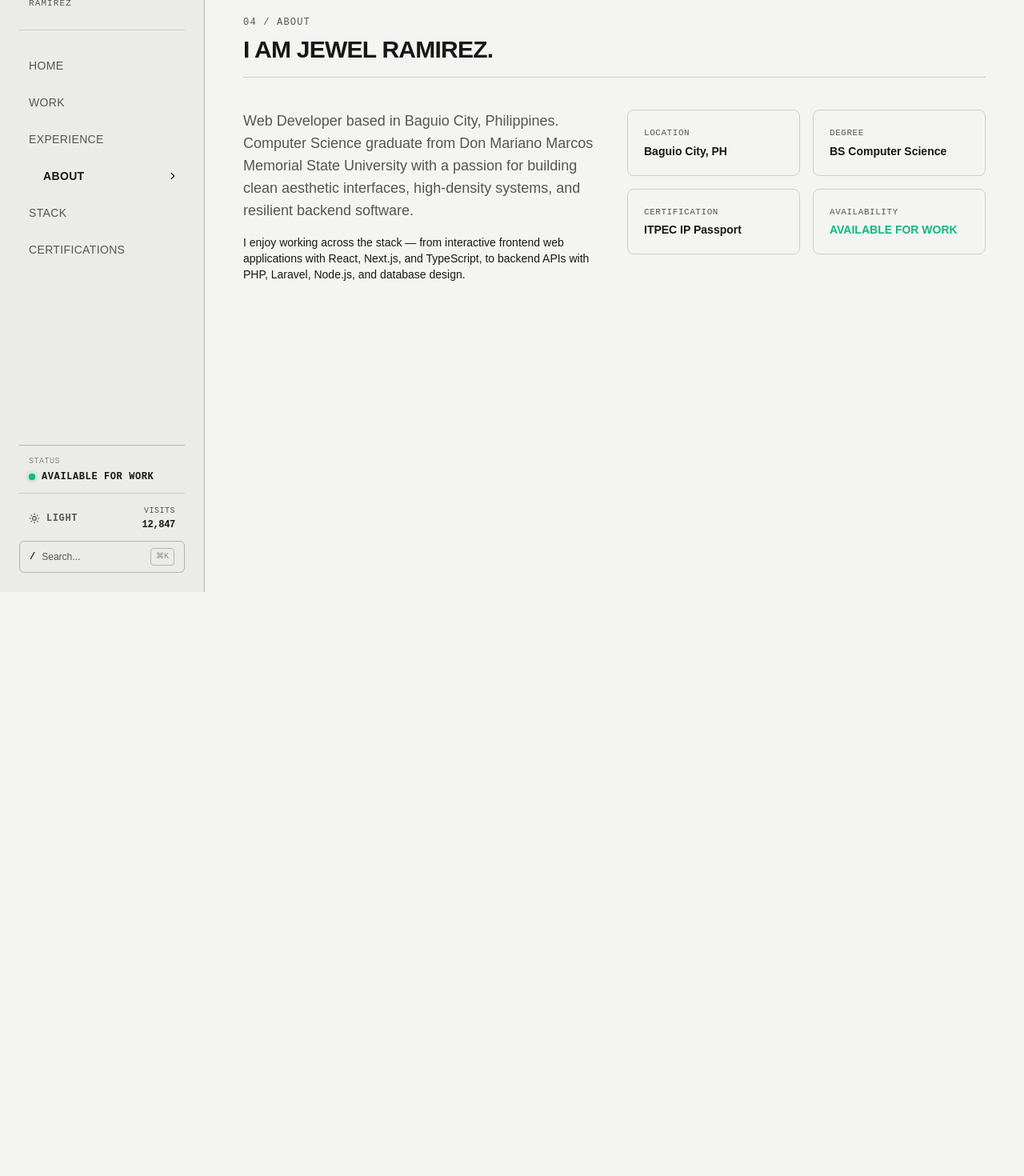
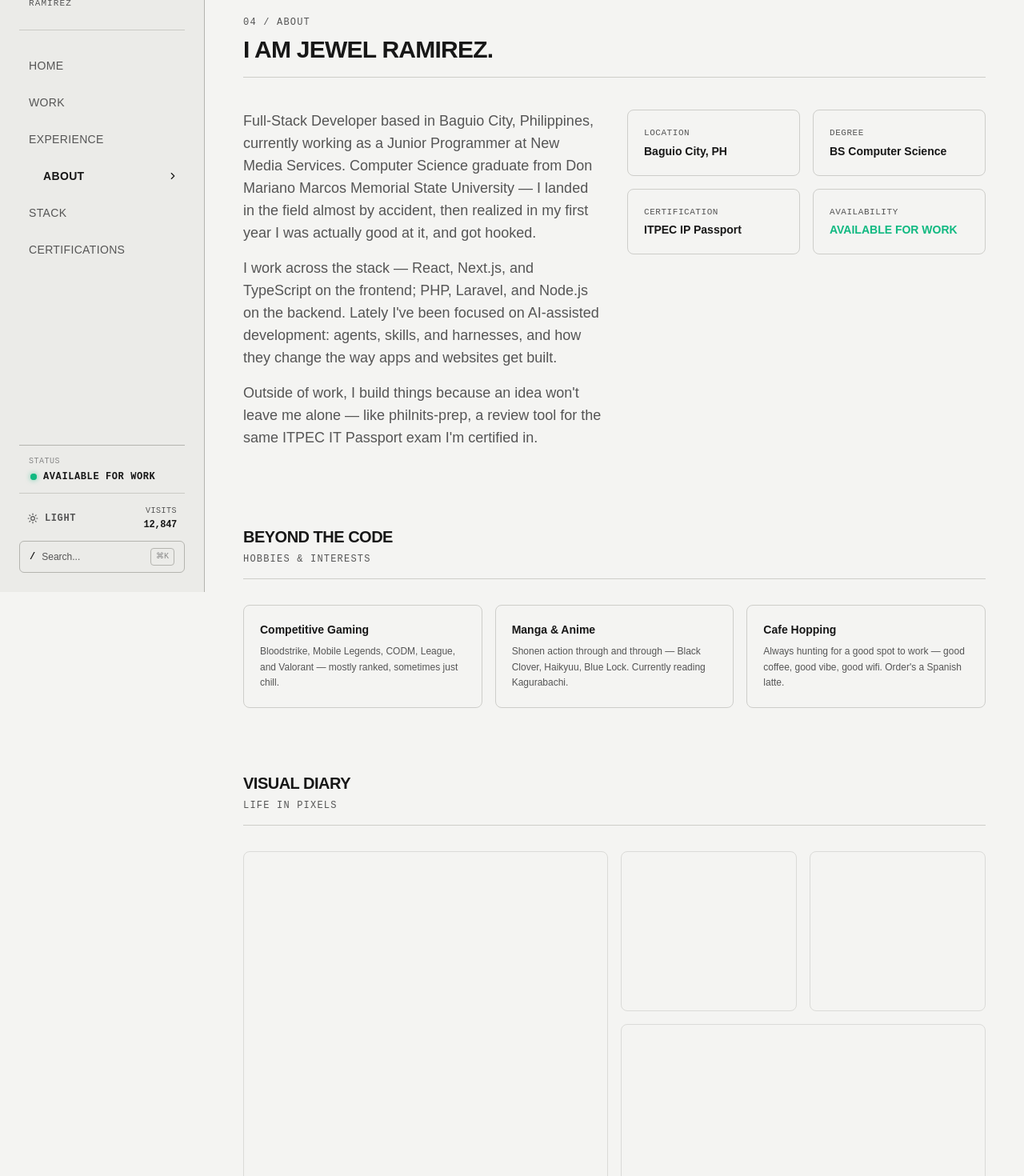
Before and after one commit to p1llows/jewel-portfolio, a Next.js app: page /about in a window 1280 px wide. Shown: the part 60-1530 px from the top of the page at 80% size. Before the commit the page ends 800 px from the top, so only its background shows below. Built offline with nearby package versions, Linux system fonts and the light colour scheme.

Commit message:
feat: add ExperienceSection, Navigation, and AboutSection components

```diff
--- a/src/components/about/AboutSection.tsx
+++ b/src/components/about/AboutSection.tsx
@@ -15,12 +15,17 @@ export function AboutSection({ isPreview = false }: AboutSectionProps) {
       <div className="grid gap-6 sm:gap-8 lg:grid-cols-12 items-start">
         <div className="lg:col-span-6 space-y-4">
           <p className="text-sm sm:text-base md:text-lg text-secondary leading-relaxed">
-            Web Developer based in Baguio City, Philippines. Computer Science graduate from Don Mariano Marcos Memorial State University with a passion for building clean aesthetic interfaces, high-density systems, and resilient backend software.
+            Full-Stack Developer based in Baguio City, Philippines, currently working as a Junior Programmer at New Media Services. Computer Science graduate from Don Mariano Marcos Memorial State University — I landed in the field almost by accident, then realized in my first year I was actually good at it, and got hooked.
           </p>
           {!isPreview && (
-            <p className="text-xs sm:text-sm text-secondary/90 leading-relaxed">
-              I enjoy working across the stack — from interactive frontend web applications with React, Next.js, and TypeScript, to backend APIs with PHP, Laravel, Node.js, and database design.
-            </p>
+            <>
+              <p className="text-sm sm:text-base md:text-lg text-secondary leading-relaxed mt-4">
+                I work across the stack — React, Next.js, and TypeScript on the frontend; PHP, Laravel, and Node.js on the backend. Lately I've been focused on AI-assisted development: agents, skills, and harnesses, and how they change the way apps and websites get built.
+              </p>
+              <p className="text-sm sm:text-base md:text-lg text-secondary leading-relaxed mt-4">
+                Outside of work, I build things because an idea won't leave me alone — like philnits-prep, a review tool for the same ITPEC IT Passport exam I'm certified in.
+              </p>
+            </>
           )}
 
           {isPreview && (
@@ -55,6 +60,67 @@ export function AboutSection({ isPreview = false }: AboutSectionProps) {
           </div>
         </div>
       </div>
+
+      {!isPreview && (
+        <div className="mt-16 sm:mt-24 space-y-16 sm:space-y-20">
+          {/* Hobbies Section */}
+          <div>
+            <div className="mb-6 sm:mb-8 pb-4 border-b border-border/60 flex flex-col sm:flex-row sm:items-end justify-between gap-4">
+              <div>
+                <h3 className="text-lg sm:text-xl font-bold tracking-tight text-foreground uppercase">BEYOND THE CODE</h3>
+                <p className="text-xs font-mono text-secondary mt-1.5 tracking-widest uppercase">HOBBIES & INTERESTS</p>
+              </div>
+            </div>
+
+            <div className="grid grid-cols-1 sm:grid-cols-2 lg:grid-cols-3 gap-4">
+              {[
+                { title: "Competitive Gaming", desc: "Bloodstrike, Mobile Legends, CODM, League, and Valorant — mostly ranked, sometimes just chill." },
+                { title: "Manga & Anime", desc: "Shonen action through and through — Black Clover, Haikyuu, Blue Lock. Currently reading Kagurabachi." },
+                { title: "Cafe Hopping", desc: "Always hunting for a good spot to work — good coffee, good vibe, good wifi. Order's a Spanish latte." },
+              ].map((hobby, idx) => (
+                <div key={idx} className="group rounded-lg border border-border/60 bg-surface/20 p-5 transition-all hover:bg-surface/60 hover:border-foreground/30">
+                  <div className="text-sm font-bold text-foreground mb-2 group-hover:translate-x-1 transition-transform">{hobby.title}</div>
+                  <p className="text-xs text-secondary leading-relaxed">{hobby.desc}</p>
+                </div>
+              ))}
+            </div>
+          </div>
+
+          {/* Gallery Section */}
+          <div>
+            <div className="mb-6 sm:mb-8 pb-4 border-b border-border/60 flex flex-col sm:flex-row sm:items-end justify-between gap-4">
+              <div>
+                <h3 className="text-lg sm:text-xl font-bold tracking-tight text-foreground uppercase">VISUAL DIARY</h3>
+                <p className="text-xs font-mono text-secondary mt-1.5 tracking-widest uppercase">LIFE IN PIXELS</p>
+              </div>
+            </div>
+
+            <div className="grid grid-cols-2 sm:grid-cols-3 md:grid-cols-4 gap-2 sm:gap-4 auto-rows-[120px] sm:auto-rows-[160px] md:auto-rows-[200px]">
+              {/* Replace these placeholder divs with actual next/image components later */}
+              <div className="col-span-2 row-span-2 rounded-lg bg-surface/40 border border-border/40 overflow-hidden relative group">
+                <div className="absolute inset-0 bg-gradient-to-t from-background/80 to-transparent opacity-0 group-hover:opacity-100 transition-opacity flex items-end p-4">
+                  <span className="text-xs font-mono tracking-wider font-semibold text-white">WORKSPACE</span>
+                </div>
+              </div>
+              <div className="rounded-lg bg-surface/40 border border-border/40 overflow-hidden relative group">
+                 <div className="absolute inset-0 bg-gradient-to-t from-background/80 to-transparent opacity-0 group-hover:opacity-100 transition-opacity flex items-end p-4">
+                  <span className="text-[10px] font-mono tracking-wider text-white">TRAVEL</span>
+                </div>
+              </div>
+              <div className="rounded-lg bg-surface/40 border border-border/40 overflow-hidden relative group">
+                <div className="absolute inset-0 bg-gradient-to-t from-background/80 to-transparent opacity-0 group-hover:opacity-100 transition-opacity flex items-end p-4">
+                  <span className="text-[10px] font-mono tracking-wider text-white">KEYBOARD</span>
+                </div>
+              </div>
+              <div className="col-span-2 rounded-lg bg-surface/40 border border-border/40 overflow-hidden relative group">
+                <div className="absolute inset-0 bg-gradient-to-t from-background/80 to-transparent opacity-0 group-hover:opacity-100 transition-opacity flex items-end p-4">
+                  <span className="text-xs font-mono tracking-wider font-semibold text-white">COFFEE</span>
+                </div>
+              </div>
+            </div>
+          </div>
+        </div>
+      )}
     </section>
   );
 }
--- a/src/components/experience/ExperienceSection.tsx
+++ b/src/components/experience/ExperienceSection.tsx
@@ -28,10 +28,10 @@ export function ExperienceSection({ isPreview = false }: ExperienceSectionProps)
               {latestJob.period}
             </div>
             <h3 className="text-xl sm:text-2xl md:text-3xl font-bold tracking-tight text-foreground">
-              {latestJob.company}
+              {latestJob.role}
             </h3>
             <div className="text-sm sm:text-base font-mono text-secondary font-semibold">
-              {latestJob.role}
+              {latestJob.company}
             </div>
             {latestJob.description && (
               <p className="text-sm text-secondary/80 leading-relaxed max-w-md">
--- a/src/components/layout/Navigation.tsx
+++ b/src/components/layout/Navigation.tsx
@@ -129,7 +129,7 @@ export function Navigation({ activePage = "home" }: { activePage?: string }) {
             <span className="block text-[10px] font-mono text-muted tracking-wider uppercase mb-1 font-medium">
               STATUS
             </span>
-            <div className="flex items-center gap-2">
+            <div className="flex items-center gap-2 px-0.5">
               <span className="relative flex h-2 w-2">
                 <span className="animate-ping absolute inline-flex h-full w-full rounded-full bg-emerald-400 opacity-75" />
                 <span className="relative inline-flex rounded-full h-2 w-2 bg-emerald-500 shadow-[0_0_6px_rgba(16,185,129,0.6)]" />
@@ -141,7 +141,7 @@ export function Navigation({ activePage = "home" }: { activePage?: string }) {
           </div>
 
           {/* Theme & Visitor Stats */}
-          <div className="flex items-center justify-between gap-2 px-0.5 pt-0.5">
+          <div className="flex items-center justify-between gap-2 pt-0.5">
             <ThemeToggle />
             <VisitorCounter />
           </div>
```
